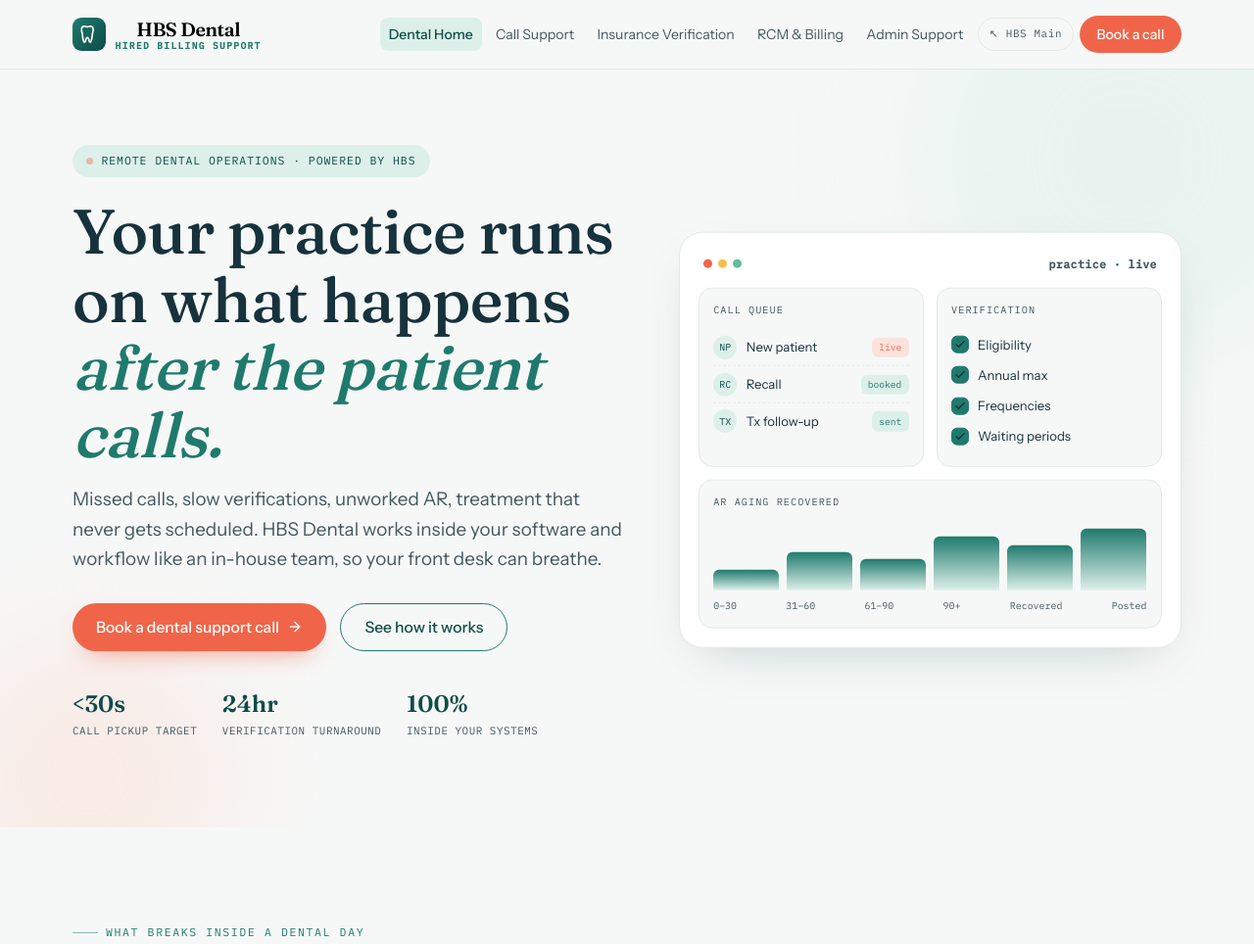
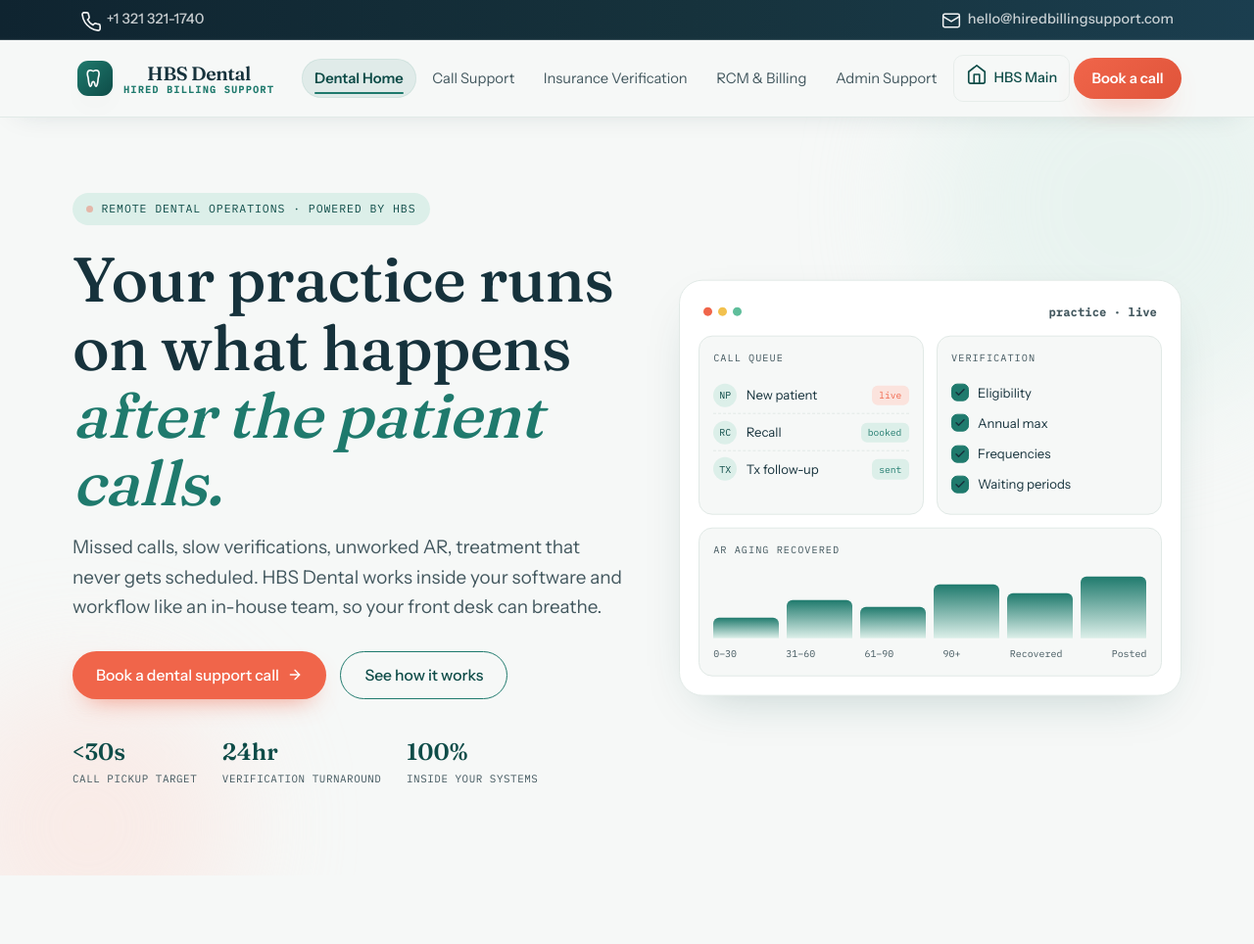
Before and after one commit to nextgensoftware1/dentalhbs, a website: page index.html in a window 1280 px wide. Shown: the top 964 px of the page at 98% size. Drawn offline with Linux system fonts and the light colour scheme.

Commit message:
images setup

```diff
--- a/index.html
+++ b/index.html
@@ -22,6 +22,10 @@
   --mono:"IBM Plex Mono",ui-monospace,monospace;
   --r:20px; --rs:14px;
   --wrap:1180px;
+  --topbar-bg:linear-gradient(90deg,#0f2430 0%,#16323c 55%,#1b3e4f 100%);
+  --topbar-text:rgba(255,255,255,.94);
+  --topbar-muted:rgba(255,255,255,.76);
+  --topbar-border:rgba(255,255,255,.16);
 }
 *{box-sizing:border-box;margin:0;padding:0}
 html{scroll-behavior:smooth}
@@ -29,6 +33,12 @@
 a{color:inherit;text-decoration:none}
 img{max-width:100%;display:block}
 .wrap{max-width:var(--wrap);margin:0 auto;padding:0 24px}
+
+.site-topbar{background:linear-gradient(90deg,#0f2430 0%,#16323c 55%,#1b3e4f 100%);border-bottom:1px solid rgba(255,255,255,.16);color:var(--topbar-text);box-shadow:0 10px 30px -20px rgba(0,0,0,.35)}
+.site-topbar-inner{max-width:var(--wrap);margin:0 auto;padding:0 24px;min-height:40px;display:flex;align-items:center;justify-content:space-between;gap:1rem}
+.site-topbar-link{display:inline-flex;align-items:center;gap:.55rem;padding:.24rem .5rem;border-radius:999px;transition:transform .2s ease,color .2s ease,background-color .2s ease,box-shadow .2s ease;color:var(--topbar-muted);font-size:.9rem;font-family:var(--body);font-weight:500;line-height:1.2;letter-spacing:.01em}
+.site-topbar-link:hover{color:#fff;background:rgba(255,255,255,.14);transform:translateY(-1px);box-shadow:inset 0 0 0 1px rgba(255,255,255,.1)}
+.site-topbar-link .icon{display:inline-grid;place-items:center;width:18px;height:18px;color:#fff;flex:none;opacity:.95}
 
 /* ============ TYPE ============ */
 h1,h2,h3{font-family:var(--disp);font-weight:500;line-height:1.08;letter-spacing:-.01em;color:var(--ink)}
@@ -39,21 +49,27 @@
 .section-subtitle{font-size:1.05rem;color:var(--ink-soft);max-width:56ch;margin-top:.9rem}
 
 /* ============ NAV ============ */
-.dental-nav{position:sticky;top:0;z-index:60;background:rgba(246,248,247,.82);backdrop-filter:blur(14px);border-bottom:1px solid var(--line)}
-.dental-nav-inner{display:flex;align-items:center;justify-content:space-between;height:70px;max-width:var(--wrap);margin:0 auto;padding:0 24px}
-.brand{display:flex;align-items:center;gap:.6rem;font-family:var(--disp);font-size:1.22rem;font-weight:600;letter-spacing:-.02em}
-.brand-mark{width:34px;height:34px;border-radius:9px;background:linear-gradient(135deg,var(--teal),var(--teal-deep));display:grid;place-items:center;color:#fff;font-family:var(--mono);font-size:.9rem;font-weight:500}
-.brand small{font-family:var(--mono);font-size:.6rem;letter-spacing:.14em;color:var(--teal);text-transform:uppercase;display:block;line-height:1}
-.nav-links{display:flex;align-items:center;gap:.35rem}
-.nav-links button{font-family:var(--body);font-size:.88rem;color:var(--ink-soft);background:none;border:none;cursor:pointer;padding:.5rem .55rem;border-radius:8px;transition:.2s;white-space:nowrap}
-.nav-links button:hover{color:var(--ink);background:var(--mint)}
-.nav-links button.active{color:var(--teal-deep);background:var(--mint);font-weight:500}
-.nav-cta{background:var(--coral)!important;color:#fff!important;font-weight:500;padding:.6rem 1.1rem!important;border-radius:999px!important}
-.nav-cta:hover{background:#e0543a!important;transform:translateY(-1px)}
-.back-hbs{font-family:var(--mono);font-size:.68rem;letter-spacing:.06em;color:var(--ink-soft);border:1px solid var(--line);padding:.45rem .7rem;border-radius:999px}
-.back-hbs:hover{border-color:var(--teal);color:var(--teal)}
-.burger{display:none;background:none;border:1px solid var(--line);border-radius:10px;width:44px;height:40px;cursor:pointer;flex-direction:column;gap:4px;align-items:center;justify-content:center}
-.burger span{width:18px;height:2px;background:var(--ink);border-radius:2px;transition:.25s}
+.dental-nav{position:sticky;top:0;z-index:60;background:rgba(246,248,247,.92);backdrop-filter:blur(16px);border-bottom:1px solid rgba(225,233,230,.95);box-shadow:0 10px 30px -18px rgba(22,50,60,.18)}
+.dental-nav-inner{display:flex;align-items:center;justify-content:space-between;height:78px;max-width:var(--wrap);margin:0 auto;padding:0 24px;gap:1rem}
+.brand{display:flex;align-items:center;gap:.7rem;font-family:var(--disp);font-size:1.22rem;font-weight:600;letter-spacing:-.02em;color:var(--ink);padding:.4rem .3rem;border-radius:999px;transition:transform .2s ease,color .2s ease;background:none;border:none;cursor:pointer}
+.brand:hover{color:var(--teal-deep);transform:translateY(-1px)}
+.brand-mark{width:36px;height:36px;border-radius:11px;background:linear-gradient(135deg,var(--teal),var(--teal-deep));display:grid;place-items:center;color:#fff;font-family:var(--mono);font-size:.92rem;font-weight:500;box-shadow:0 12px 26px -16px rgba(15,89,77,.7)}
+.brand small{font-family:var(--mono);font-size:.62rem;letter-spacing:.14em;color:var(--teal);text-transform:uppercase;display:block;line-height:1}
+.nav-home{display:inline-flex;align-items:center;justify-content:center;gap:.4rem;background:none;border:1px solid rgba(225,233,230,.7);border-radius:10px;cursor:pointer;color:var(--teal-deep);transition:transform .2s ease,background-color .2s ease,border-color .2s ease,box-shadow .2s ease,color .2s ease;padding:.5rem .75rem;flex:none;font-family:var(--body);font-size:.9rem;font-weight:500;text-decoration:none}
+.nav-home:hover{color:var(--teal);background:rgba(31,122,109,.08);border-color:var(--teal);transform:translateY(-1px);box-shadow:0 8px 16px -12px rgba(22,50,60,.18)}
+.nav-links{display:flex;align-items:center;gap:.25rem;margin-left:auto}
+.nav-links button{font-family:var(--body);font-size:.92rem;color:var(--ink-soft);background:none;border:none;cursor:pointer;padding:.7rem .8rem;border-radius:999px;transition:color .2s ease,background-color .2s ease,transform .2s ease,box-shadow .2s ease;white-space:nowrap;position:relative}
+.nav-links button::after{content:"";position:absolute;left:.8rem;right:.8rem;bottom:.28rem;height:2px;border-radius:999px;background:var(--teal);transform:scaleX(0);transform-origin:center;transition:transform .2s ease}
+.nav-links button:hover{color:var(--ink);background:rgba(31,122,109,.08);transform:translateY(-1px)}
+.nav-links button:hover::after,.nav-links button.active::after{transform:scaleX(1)}
+.nav-links button.active{color:var(--teal-deep);background:rgba(31,122,109,.1);font-weight:600;box-shadow:inset 0 0 0 1px rgba(31,122,109,.08)}
+.nav-cta{background:linear-gradient(135deg,var(--coral),#e0543a)!important;color:#fff!important;font-weight:600;padding:.72rem 1.15rem!important;border-radius:999px!important;box-shadow:0 16px 30px -16px rgba(240,101,74,.75)!important;transition:transform .2s ease,box-shadow .2s ease,background .2s ease!important}
+.nav-cta:hover{transform:translateY(-2px);box-shadow:0 20px 34px -16px rgba(240,101,74,.8)!important}
+.back-hbs{font-family:var(--mono);font-size:.69rem;letter-spacing:.06em;color:var(--ink-soft);border:1px solid var(--line);padding:.5rem .75rem;border-radius:999px;background:rgba(255,255,255,.7);transition:color .2s ease,border-color .2s ease,transform .2s ease,box-shadow .2s ease}
+.back-hbs:hover{border-color:var(--teal);color:var(--teal);transform:translateY(-1px);box-shadow:0 8px 20px -12px rgba(22,50,60,.2)}
+.burger{display:none;background:rgba(255,255,255,.9);border:1px solid rgba(225,233,230,.95);border-radius:12px;width:46px;height:42px;cursor:pointer;flex-direction:column;gap:4px;align-items:center;justify-content:center;box-shadow:0 10px 22px -16px rgba(22,50,60,.22);transition:transform .2s ease,box-shadow .2s ease,background .2s ease}
+.burger:hover{transform:translateY(-1px);box-shadow:0 14px 28px -16px rgba(22,50,60,.24)}
+.burger span{width:20px;height:2px;background:var(--ink);border-radius:2px;transition:.25s}
 .burger.open span:nth-child(1){transform:translateY(6px) rotate(45deg)}
 .burger.open span:nth-child(2){opacity:0}
 .burger.open span:nth-child(3){transform:translateY(-6px) rotate(-45deg)}
@@ -263,13 +279,14 @@
 
 /* ============ RESPONSIVE ============ */
 @media(max-width:940px){
-  .nav-links,.back-hbs{display:none}
+  .nav-links,.back-hbs,.nav-home{display:none}
   .burger{display:flex}
-  .mobile-menu{display:block;position:fixed;inset:70px 0 auto 0;background:var(--surface);border-bottom:1px solid var(--line);padding:1rem 24px 1.4rem;transform:translateY(-120%);transition:.3s;z-index:55;box-shadow:var(--shadow)}
+  .mobile-menu{display:block;position:fixed;inset:78px 0 auto 0;background:rgba(255,255,255,.97);backdrop-filter:blur(14px);border-bottom:1px solid var(--line);padding:1rem 16px 1.3rem;transform:translateY(-120%);transition:transform .3s ease,box-shadow .3s ease;z-index:55;box-shadow:0 12px 30px -16px rgba(14,76,72,.2)}
   .mobile-menu.open{transform:translateY(0)}
-  .mobile-menu button{display:block;width:100%;text-align:left;background:none;border:none;font-family:var(--body);font-size:1.05rem;padding:.85rem .4rem;border-bottom:1px solid var(--line);color:var(--ink);cursor:pointer}
-  .mobile-menu .mm-cta{background:var(--coral);color:#fff;border-radius:999px;text-align:center;margin-top:1rem;border:none;padding:.9rem}
-  .mobile-menu .mm-back{font-family:var(--mono);font-size:.78rem;color:var(--ink-soft);border-bottom:none}
+  .mobile-menu button{display:block;width:100%;text-align:left;background:none;border:none;font-family:var(--body);font-size:1rem;padding:.9rem .2rem;border-bottom:1px solid var(--line);color:var(--ink);cursor:pointer;transition:color .2s ease,padding-left .2s ease}
+  .mobile-menu button:hover{color:var(--teal-deep);padding-left:.3rem}
+  .mobile-menu .mm-cta{background:linear-gradient(135deg,var(--coral),#e0543a);color:#fff;border-radius:999px;text-align:center;margin-top:1rem;border:none;padding:.95rem 1rem;box-shadow:0 16px 28px -16px rgba(240,101,74,.8)}
+  .mobile-menu .mm-back{font-family:var(--mono);font-size:.78rem;color:var(--ink-soft);border-bottom:none;padding-top:1rem}
   .hero-grid{grid-template-columns:1fr;gap:2.5rem}
   .console{max-width:460px;margin:0 auto}
   .pain-grid,.dental-service-grid,.dental-process-timeline,.dental-outcome-grid{grid-template-columns:1fr 1fr}
@@ -286,6 +303,8 @@
   .foot-grid{grid-template-columns:1fr 1fr}
   .hero-trust{gap:1.2rem}
   .contact-form{grid-template-columns:1fr}
+  .site-topbar-inner{justify-content:center;flex-wrap:wrap;min-height:auto;padding:.45rem 16px;gap:.35rem .75rem}
+  .site-topbar-link{font-size:.8rem;padding:.18rem .25rem}
 }
 @media(prefers-reduced-motion:reduce){
   *{animation:none!important;transition:none!important}
@@ -319,6 +338,7 @@
   mail:'<svg width="20" height="20" viewBox="0 0 24 24" fill="none" stroke="currentColor" stroke-width="1.8"><rect x="2" y="4" width="20" height="16" rx="2"/><path d="m22 7-10 6L2 7"/></svg>',
   clock:'<svg width="20" height="20" viewBox="0 0 24 24" fill="none" stroke="currentColor" stroke-width="1.8"><circle cx="12" cy="12" r="10"/><polyline points="12 6 12 12 16 14"/></svg>',
   pin:'<svg width="20" height="20" viewBox="0 0 24 24" fill="none" stroke="currentColor" stroke-width="1.8"><path d="M21 10c0 7-9 13-9 13s-9-6-9-13a9 9 0 0 1 18 0z"/><circle cx="12" cy="10" r="3"/></svg>',
+  home:'<svg width="22" height="22" viewBox="0 0 24 24" fill="none" stroke="currentColor" stroke-width="1.8" stroke-linecap="round" stroke-linejoin="round"><path d="M3 9l9-7 9 7v11a2 2 0 0 1-2 2H5a2 2 0 0 1-2-2z"/><polyline points="9 22 9 12 15 12 15 22"/></svg>',
 };
 
 /* ---- reusable HTML builders ---- */
@@ -337,6 +357,8 @@
     verify: 'images/verification.webp',
     rcm:    'images/billing-dashboard.webp',
     team:   'images/support-team.webp',
+    callsupport: 'images/dental_call.jpg',
+    insurance : 'images/verification.jpg'
   };
   const src = files[theme] || files.office;
   return `<div class="split-media reveal">
@@ -578,7 +600,7 @@
       <p class="section-subtitle">Recalls, reactivation, no-show recovery, treatment follow-up and balance reminders, made consistently and warmly so patients come back and cases move forward.</p>
       <ul>${li('Recall and reactivation campaigns')}${li('No-show and treatment plan follow-up')}${li('Patient balance and insurance information calls')}</ul>
     </div>
-    ${img('talk','Team member making a friendly outbound recall call to a dental patient')}
+    ${img('callsupport','Team member making a friendly outbound recall call to a dental patient')}
   </div></div></section>
 
   <section class="dental-section sand"><div class="wrap">
@@ -668,7 +690,7 @@
       <p class="section-subtitle">We verify the details that actually determine what pays and what the patient owes, and document all of it in your system so your team can build accurate treatment plans.</p>
       <ul>${li('Eligibility, effective dates and coordination of benefits')}${li('Annual maximums, deductibles and remaining balances')}${li('Frequencies, waiting periods and downgrades')}${li('Pre-authorization and pre-determination support where needed')}</ul>
     </div>
-    ${img('verify','Dental insurance verification dashboard with a full benefit breakdown')}
+    ${img('insurance','Dental insurance verification dashboard with a full benefit breakdown')}
   </div></div></section>
 
   <section class="dental-section"><div class="wrap">
@@ -966,6 +988,18 @@
 
 function shell(){
   return `
+  <div class="site-topbar">
+    <div class="site-topbar-inner">
+      <a class="site-topbar-link" href="tel:+13213211740">
+        <span class="icon">${IC.phone}</span>
+        <span>+1 321 321-1740</span>
+      </a>
+      <a class="site-topbar-link" href="mailto:hello@hiredbillingsupport.com">
+        <span class="icon">${IC.mail}</span>
+        <span>hello@hiredbillingsupport.com</span>
+      </a>
+    </div>
+  </div>
   <nav class="dental-nav"><div class="dental-nav-inner">
     <button class="brand" data-go="dental" style="background:none;border:none;cursor:pointer">
       <span class="brand-mark">${IC.tooth}</span>
@@ -973,7 +1007,7 @@
     </button>
     <div class="nav-links">
       ${NAV.map(([k,l])=>`<button data-nav data-go="${k}">${l}</button>`).join('')}
-      <a class="back-hbs" href="https://www.hiredbillingsupport.com" target="_blank">↖ HBS Main</a>
+      <a class="nav-home" href="https://www.hiredbillingsupport.com" target="_blank" title="HBS Main" aria-label="HBS Main"><span>${IC.home}</span><span>HBS Main</span></a>
       <button class="nav-cta" data-go="book">Book a call</button>
     </div>
     <button class="burger" id="burger" aria-label="Menu"><span></span><span></span><span></span></button>
```
Also changed, not shown: images/dental_call.jpg (added), images/verification.jpg (added).
